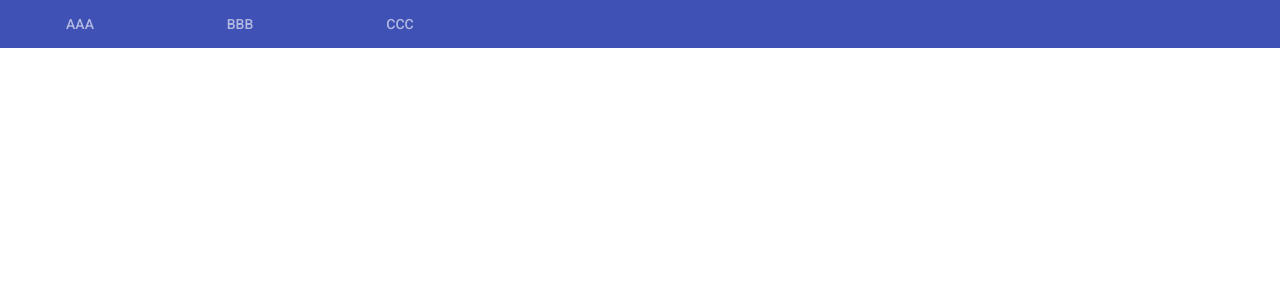
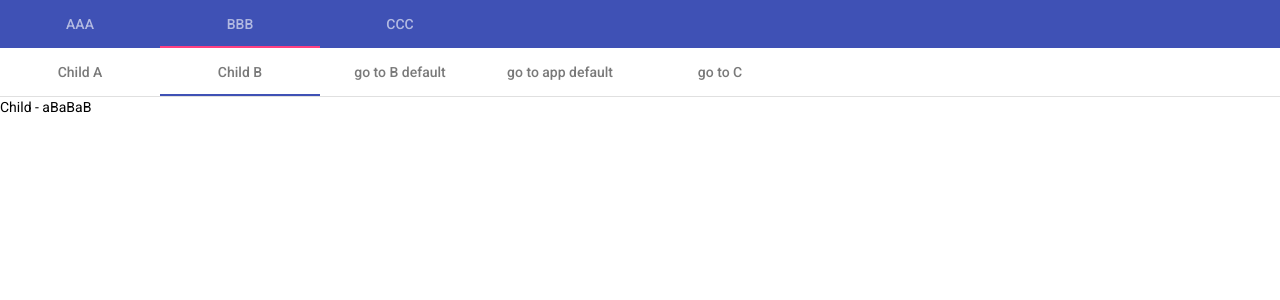
Before and after one commit to Farbfetzen/Angular-Sandbox, an Angular app: page /b/child-b in a window 1280 px wide. Before the commit this address led to /. Shown: the top 300 px of the page. Built offline with nearby package versions, Linux system fonts and the light colour scheme.

Commit message:
Add child routes and nested tabs
and remove unnecessary leading slashes from some links

```diff
--- a/src/app/app.component.ts
+++ b/src/app/app.component.ts
@@ -1,4 +1,6 @@
 import { Component } from '@angular/core';
+
+import { NavTab } from './shared/nav-tab';
 
 @Component({
   selector: 'app-root',
@@ -8,13 +10,8 @@ import { Component } from '@angular/core';
 export class AppComponent {
   title = 'Angular-Sandbox';
   navTabs: NavTab[] = [
-    { link: '/a', label: 'AAA' },
-    { link: '/b', label: 'BBB' },
-    { link: '/c', label: 'CCC' },
+    { link: 'a', label: 'AAA' },
+    { link: 'b', label: 'BBB' },
+    { link: 'c', label: 'CCC' },
   ];
 }
-
-interface NavTab {
-  link: string;
-  label: string;
-}
--- a/src/app/b/b.component.html
+++ b/src/app/b/b.component.html
@@ -1 +1,14 @@
-<p>bBbBbB</p>
+<nav mat-tab-nav-bar [tabPanel]="tabPanel">
+  <a
+    mat-tab-link
+    *ngFor="let tab of navTabs"
+    [routerLink]="tab.link"
+    routerLinkActive
+    #rla="routerLinkActive"
+    [active]="rla.isActive"
+    >{{ tab.label }}</a
+  >
+</nav>
+<mat-tab-nav-panel #tabPanel>
+  <router-outlet></router-outlet>
+</mat-tab-nav-panel>
--- a/src/app/b/b.component.ts
+++ b/src/app/b/b.component.ts
@@ -1,11 +1,19 @@
-import { Component, OnInit } from '@angular/core';
+import { Component } from '@angular/core';
+
+import { NavTab } from '../shared/nav-tab';
 
 @Component({
   selector: 'app-b',
   templateUrl: './b.component.html',
 })
-export class BComponent implements OnInit {
-  constructor() {}
-
-  ngOnInit(): void {}
+export class BComponent {
+  navTabs: NavTab[] = [
+    { link: 'child-a', label: 'Child A' },
+    { link: 'child-b', label: 'Child B' },
+    { link: '.', label: 'go to B default' },
+    { link: '', label: 'go to app default' },
+    // The leading slash before c is necessary because the link
+    // must be relative to root not relative to the current path.
+    { link: '/c', label: 'go to C' },
+  ];
 }
--- /dev/null
+++ b/src/app/b/child-a/child-a.component.html
@@ -0,0 +1 @@
+<p>Child - aAaAaA</p>
--- /dev/null
+++ b/src/app/b/child-b/child-b.component.html
@@ -0,0 +1 @@
+<p>Child - aBaBaB</p>
--- /dev/null
+++ b/src/app/shared/nav-tab.ts
@@ -0,0 +1,4 @@
+export interface NavTab {
+  link: string;
+  label: string;
+}
```
Also changed, not shown: src/app/app-routing.module.ts (+12 -2 lines), src/app/app.module.ts (+10 -1 lines), src/app/b/child-a/child-a.component.ts (added, +7 -0 lines), src/app/b/child-b/child-b.component.ts (added, +7 -0 lines).
